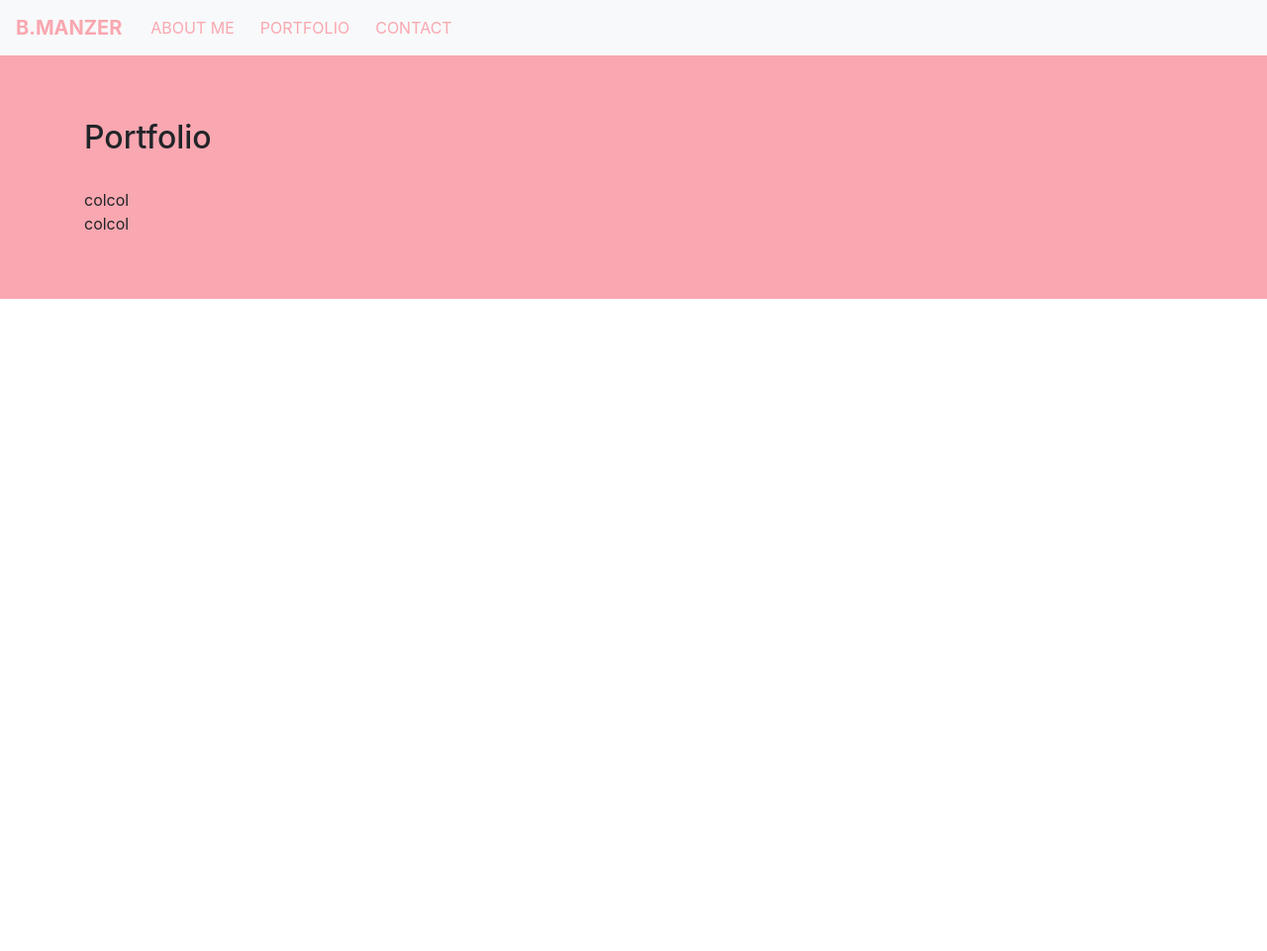
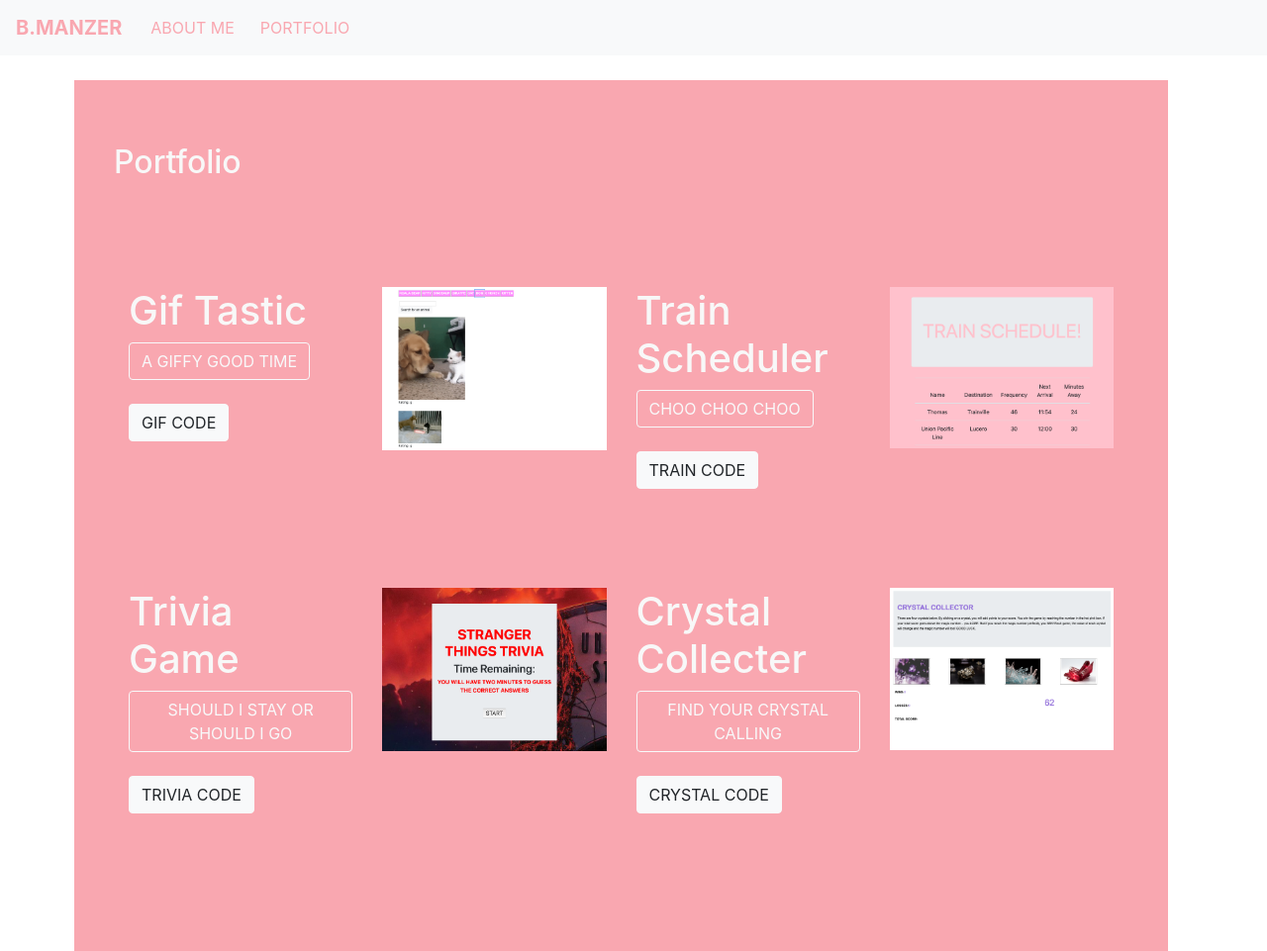
Before and after one commit to baileemmanzer/updated-portfolio, a plain HTML site: page portfolio.html in a window 1280 px wide. Shown: the whole page at 99% size. Before the commit the page ends 800 px from the top, so only its background shows below. Drawn offline with nearby package versions, Linux system fonts and the light colour scheme.

Commit message:
all of the code at once, woops

```diff
--- a/css/style.css
+++ b/css/style.css
@@ -1,36 +1,14 @@
-/* /* .row {
-    width: 100%;
-} */
-
-/* #navbar {
-    width: 100%;
-}
-
 .jumbotron {
     background: #F9A7B0;
-    height: 600px;
     justify-content: center;
     color: #F8F8F8;
     margin: 25px 100px 100px 75px;
-} */
+}
 
-/* .row3 {
-    background: #F9A7B0;
-    width: 100%;
-    height: 700px;
-    justify-content: left;
+.row {
+    justify-content: center;
     padding: 25px;
     margin: 50px auto;
-    color: #F8F8F8;
-} */
-
-/* .container-fluid {
-    background: #F9A7B0;
-    width:100%;
-    font-family: Arial, Helvetica, sans-serif;
-    font-size: 16px;
-    padding: 15px;
-    text-align: center;
     color: #F8F8F8;
 }
 
@@ -41,36 +19,12 @@ h2 {
 
 p {
     padding-left: 25px;
-} */
-
-/* #linkedInButton {
-    padding-left: 100px;
 }
 
-#githubButton {
-    padding-left: 100px;
-}
-
-#emailButton {
-    padding-left: 100px;
-} */
-
-/* #repos {
+#repos {
     margin: 50px;
 }
 
-.col1 {
-    margin: 50px;
+img {
+    width: 100%;
 }
-
-.col2 {
-    margin: 50px;
-}
-
-.col3 {
-    margin: 50px;
-}
-
-.col4 {
-    margin: 50px;
-} */ */
--- a/index.html
+++ b/index.html
@@ -8,7 +8,11 @@
     <link rel="stylesheet" href="css/style.css">
     <link rel="stylesheet" href="https://stackpath.bootstrapcdn.com/bootstrap/4.3.1/css/bootstrap.min.css"
         integrity="sha384-ggOyR0iXCbMQv3Xipma34MD+dH/1fQ784/j6cY/iJTQUOhcWr7x9JvoRxT2MZw1T" crossorigin="anonymous">
-    <!-- <meta name="viewport" content="width=device-width, initial-scale=1.0"> -->
+    <!--JQuery-->
+    <script src="https://code.jquery.com/jquery-3.4.1.js" integrity="sha256-WpOohJOqMqqyKL9FccASB9O0KwACQJpFTUBLTYOVvVU=" crossorigin="anonymous"></script>
+    <meta name="viewport" content="width=device-width, initial-scale=1, shrink-to-fit=no">
+    <script src="https://cdn.jsdelivr.net/npm/popper.js@1.16.0/dist/umd/popper.min.js" integrity="sha384-Q6E9RHvbIyZFJoft+2mJbHaEWldlvI9IOYy5n3zV9zzTtmI3UksdQRVvoxMfooAo" crossorigin="anonymous"></script>
+    <script src="https://stackpath.bootstrapcdn.com/bootstrap/4.4.1/js/bootstrap.min.js" integrity="sha384-wfSDF2E50Y2D1uUdj0O3uMBJnjuUD4Ih7YwaYd1iqfktj0Uod8GCExl3Og8ifwB6" crossorigin="anonymous"></script>
 </head>
 
 <body>
@@ -16,7 +20,7 @@
     <div id="navBarDiv">
         <nav class="navbar navbar-expand-lg navbar-dark bg-light">
             <a class="navbar-brand homeButton" href="#" style="color: #F9A7B0"> <strong>B.MANZER</strong></a>
-            <button class="navbar-toggler" type="button" data-toggle="collapse" data-target="#navbarSupportedContent"
+            <button class="navbar-toggler" type="button" style="color: #F9A7B0" data-toggle="collapse" data-target="#navbarSupportedContent"
                 aria-controls="navbarSupportedContent" aria-expanded="false" aria-label="Toggle navigation">
                 <span class="navbar-toggler-icon"></span>
             </button>
@@ -24,16 +28,10 @@
             <div class="collapse navbar-collapse" id="navbarSupportedContent">
                 <ul class="navbar-nav mr-auto">
                     <li class="nav-item active">
-                        <button type="button" class="btn btn-outline-light aboutMePage" href="index.html"
-                            style="color: #F9A7B0">ABOUT ME<span class="sr-only">(current)</span></button>
+                        <a href="index.html"><button type="button" class="btn btn-outline-light aboutMePage" style="color: #F9A7B0">ABOUT ME<span class="sr-only">(current)</span></button></a>
                     </li>
                     <li class="nav-item">
-                        <button type="button" class="btn btn-outline-light portfolioPage" href="portfolio.html"
-                            style="color: #F9A7B0">PORTFOLIO</button>
-                    </li>
-                    <li class="nav-item">
-                        <button type="button" class="btn btn-outline-light contactPage" href="contact.html"
-                            style="color: #F9A7B0">CONTACT</button>
+                        <a href="portfolio.html"><button type="button" class="btn btn-outline-light portfolioPage" style="color: #F9A7B0">PORTFOLIO</button></a>
                     </li>
                 </ul>
             </div>
@@ -42,7 +40,9 @@
 
     <div class="jumbotron jumbotron-fluid" style="background: #F9A7B0">
         <div class="container">
-            <h2>ABOUT ME</h2>
+            <h2>BAILEE MANZER</h2>
+            <p><strong>baileemanzer3@gmail.com</strong></p>
+            <p><strong>720.317.5614</strong></p>
             <br>
             <p>My name is Bailee Manzer and I am a passionate visual content curator. I am an intern at a local Denver
                 startup called Inboxlab. I am currently developing my skills as a web developer in the 6 months coding
@@ -60,9 +60,9 @@
         <div class="container">
             <div class="row">
                 <div class="col">
-                    <a href="www.linkedin.com/in/bailee-manzer"><button>LINKEDIN</button></a>
-                    <a href="https://github.com/baileemmanzer"><button>GITHUB</button></a>
-                    <a href="#"><button>Email</button></a>
+                    <a href="http://www.linkedin.com/in/bailee-manzer"><button class="btn btn-outline-light">LINKEDIN</button></a>
+                    <a href="https://github.com/baileemmanzer"><button class="btn btn-outline-light">GITHUB</button></a>
+                    <a href="./images/Resume.pdf"><button class="btn btn-outline-light">RESUME</button></a>
                 </div>
             </div>
         </div>
--- a/portfolio.html
+++ b/portfolio.html
@@ -22,14 +22,10 @@
         <div class="collapse navbar-collapse" id="navbarSupportedContent">
         <ul class="navbar-nav mr-auto">
             <li class="nav-item active">
-            <button type="button" class="btn btn-outline-light aboutMePage" href="index.html" style="color: #F9A7B0">ABOUT ME<span
-                class="sr-only">(current)</span></button>
+            <a href="index.html"><button type="button" class="btn btn-outline-light aboutMePage" style="color: #F9A7B0">ABOUT ME<span class="sr-only">(current)</span></button></a>
             </li>
             <li class="nav-item">
-            <button type="button" class="btn btn-outline-light portfolioPage" href="portfolio.html" style="color: #F9A7B0">PORTFOLIO</button>
-            </li>
-            <li class="nav-item">
-            <button type="button" class="btn btn-outline-light contactPage" href="contact.html" style="color: #F9A7B0">CONTACT</button>
+            <a href="portfolio.html"><button type="button" class="btn btn-outline-light portfolioPage" style="color: #F9A7B0">PORTFOLIO</button></a>
             </li>
         </ul>
         </div>
@@ -40,14 +36,59 @@
     <div class="container">
         <h2>Portfolio</h2>
         <br>
-        <div class="container" id="repos">
-        <div class="row">
-            <div class="col1">col</div>
-            <div class="col2">col</div>
-            <div class="w-100"></div>
-            <div class="col3">col</div>
-            <div class="col4">col</div>
-        </div>
+        <div class="container">
+            <div class="row">
+                <div class="col-md-3">
+                    <div>
+                        <h1>Gif Tastic</h1>
+                        <a href="https://baileemmanzer.github.io/GifTastic/"><button class="btn btn-outline-light">A GIFFY GOOD TIME</button></a>
+                        <br>
+                        <br>
+                        <a href="https://github.com/baileemmanzer/GifTastic"><button class="btn btn-light">GIF CODE</button></a>
+                    </div>
+                </div>
+                <div class="col-md-3">
+                    <img src="./images/gif.png" alt="These are gifs">
+                </div>
+                <div class="col-md-3">
+                    <div>
+                        <h1>Train Scheduler</h1>
+                        <a href="https://baileemmanzer.github.io/Train-Scheduler/"><button class="btn btn-outline-light">CHOO CHOO CHOO</button></a>
+                        <br>
+                        <br>
+                        <a href="https://github.com/baileemmanzer/Train-Scheduler"><button class="btn btn-light">TRAIN CODE</button></a>
+                    </div>
+                </div>
+                <div class="col-md-3">
+                    <img src="./images/train.png" alt="This is a chart with train times">
+                </div>
+            </div>
+            <div class="row">
+                <div class="col-md-3">
+                <div>
+                    <h1>Trivia Game</h1>
+                    <a href="https://baileemmanzer.github.io/TriviaGame/"><button class="btn btn-outline-light">SHOULD I STAY OR SHOULD I GO</button></a>
+                    <br>
+                    <br>
+                    <a href="https://github.com/baileemmanzer/TriviaGame"><button class="btn btn-light">TRIVIA CODE</button></a>
+                </div>
+                </div>
+                <div class="col-md-3">
+                    <img src="./images/trivia.png" alt="This is the start screen for a multiple choice game">
+                </div>
+                <div class="col-md-3">
+                <div>
+                    <h1>Crystal Collecter</h1>
+                    <a href="https://baileemmanzer.github.io/unit-4-game/"><button class="btn btn-outline-light">FIND YOUR CRYSTAL CALLING</button></a>
+                    <br>
+                    <br>
+                    <a href="https://github.com/baileemmanzer/unit-4-game"><button class="btn btn-light">CRYSTAL CODE</button></a>
+                </div>
+                </div>
+                <div class="col-md-3">
+                    <img src="./images/crystal.png" alt="This is a game with photos of crystals">
+                </div>
+            </div>
         </div>
 
     </div>
```
Also changed, not shown: images/crystal.png (added), images/gif.png (added), images/train.png (added), images/trivia.png (added), 1 other file.
